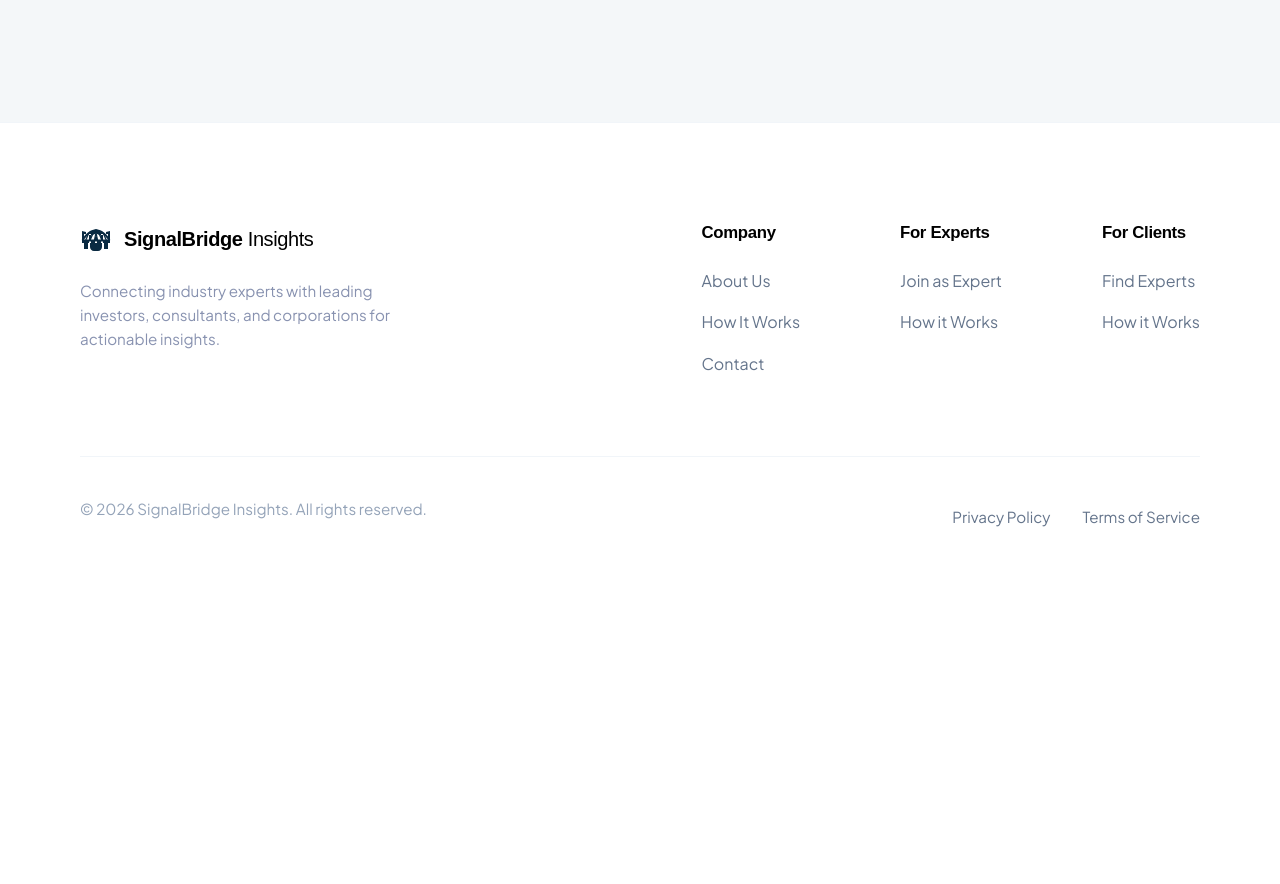
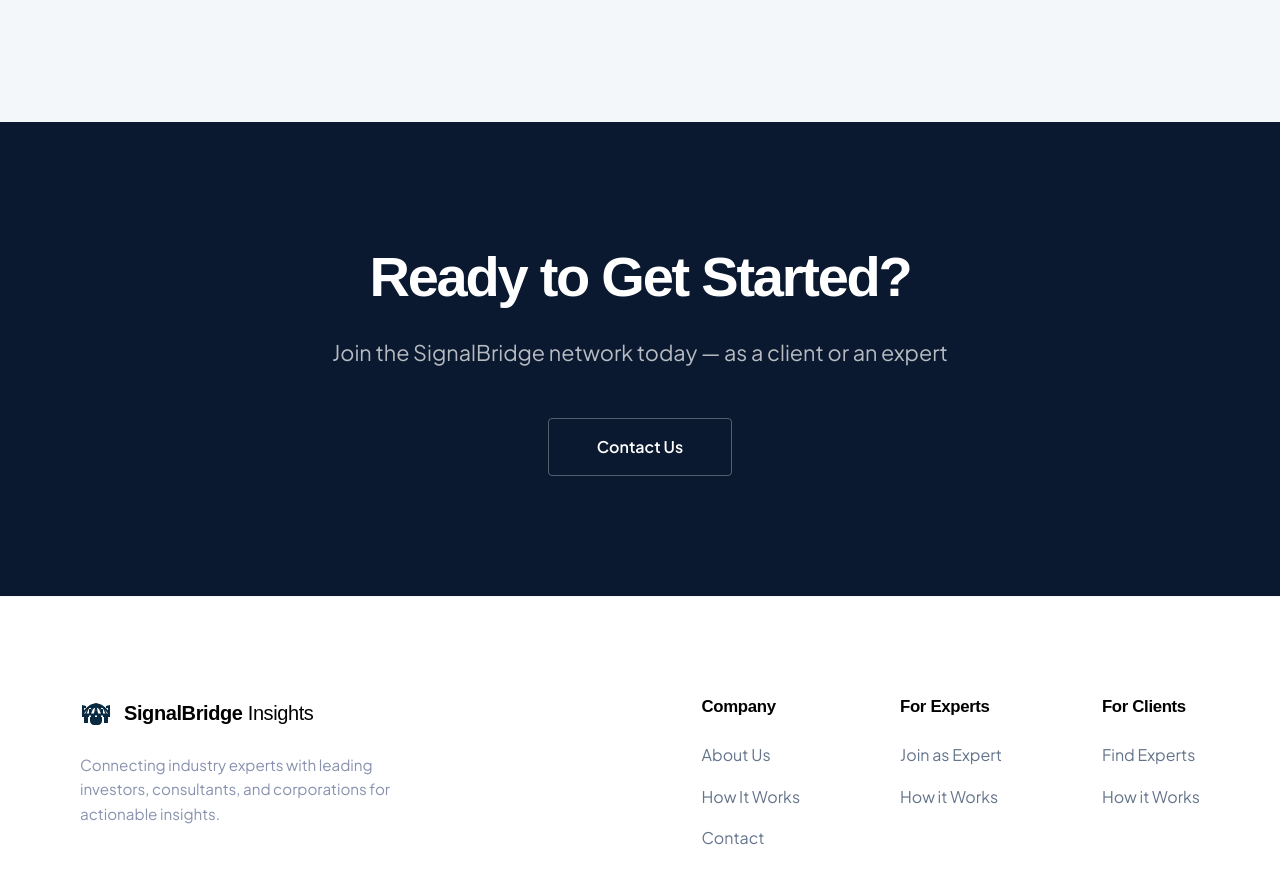
Before and after one commit to skydani26/signalbridge-insights, a Next.js app: page /how-it-works in a window 1280 px wide. Shown: the part 4945-5829 px from the top of the page. Before the commit the page ends 5523 px from the top, so only its background shows below. Built offline with nearby package versions, Linux system fonts and the light colour scheme; a web font is replaced by a local one.

Commit message:
Refine Security section and add final CTA section to How It Works page

```diff
--- a/src/app/how-it-works/how-it-works.module.css
+++ b/src/app/how-it-works/how-it-works.module.css
@@ -249,6 +249,43 @@
     border: none;
 }
 
+.finalCta {
+    background-color: var(--color-primary);
+    padding: 120px 0;
+    text-align: center;
+    color: white;
+}
+
+.finalCta h2 {
+    color: white;
+    font-size: 3.5rem;
+    font-weight: 800;
+    margin-bottom: 24px;
+    letter-spacing: -0.04em;
+}
+
+.finalCta p {
+    color: rgba(255, 255, 255, 0.7);
+    font-size: 1.35rem;
+    max-width: 800px;
+    margin: 0 auto 48px;
+}
+
+.finalCtaBtn {
+    background-color: transparent !important;
+    border: 1px solid rgba(255, 255, 255, 0.3) !important;
+    color: white !important;
+    padding: 16px 48px !important;
+    font-weight: 600 !important;
+    transition: all 0.2s ease !important;
+}
+
+.finalCtaBtn:hover {
+    background-color: rgba(255, 255, 255, 0.05) !important;
+    border-color: white !important;
+    transform: translateY(-2px);
+}
+
 @media (max-width: 1024px) {
     .hero h1 {
         font-size: 2.75rem;
--- a/src/app/how-it-works/page.tsx
+++ b/src/app/how-it-works/page.tsx
@@ -241,6 +241,18 @@
                     </div>
                 </div>
             </section>
+
+            <section className={styles.finalCta}>
+                <div className="container">
+                    <h2>Ready to Get Started?</h2>
+                    <p>Join the SignalBridge network today — as a client or an expert</p>
+                    <div className={styles.ctaContainer}>
+                        <Button href="/contact" className={styles.finalCtaBtn}>
+                            Contact Us
+                        </Button>
+                    </div>
+                </div>
+            </section>
         </main>
     );
 }
```
